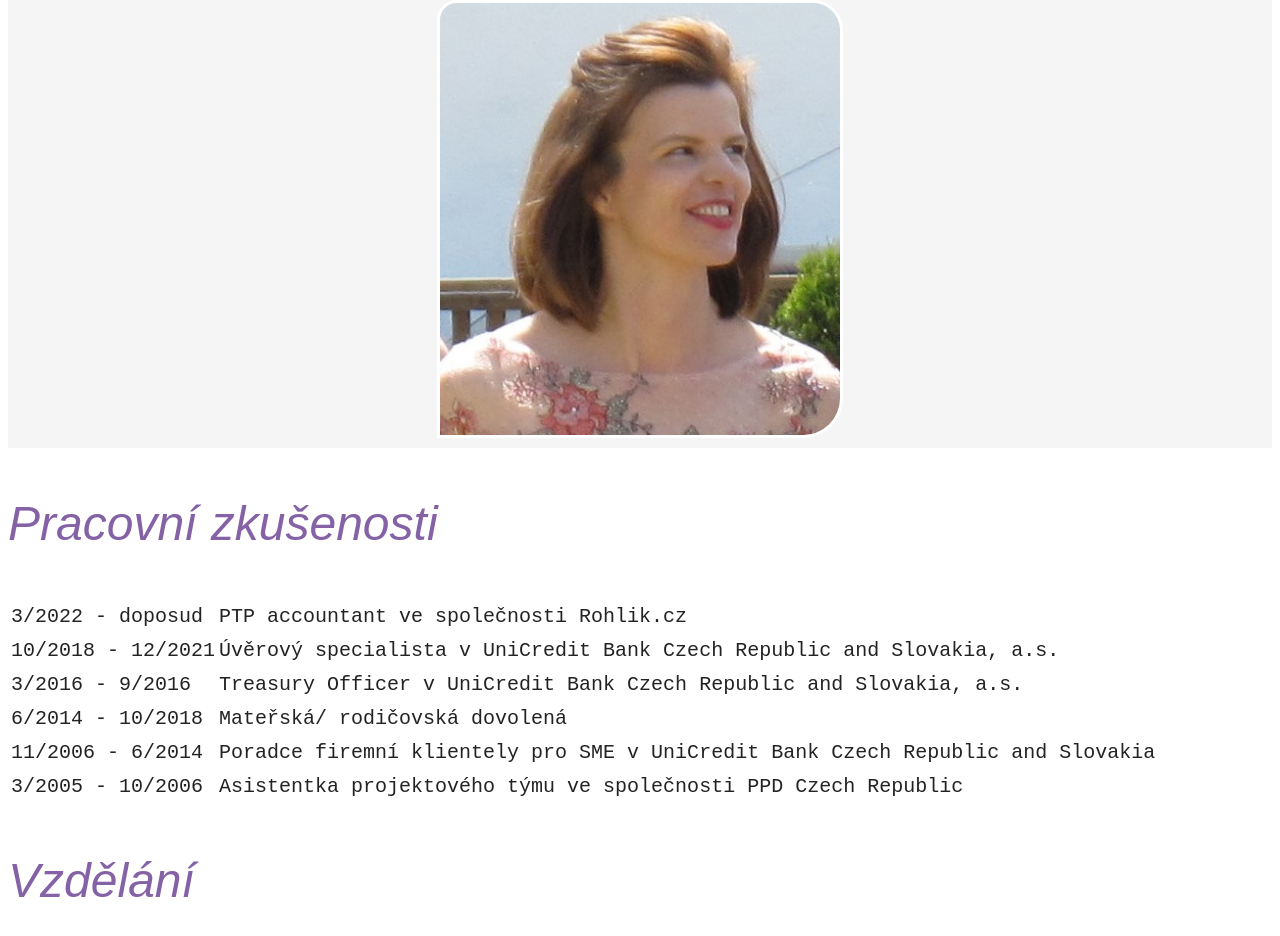
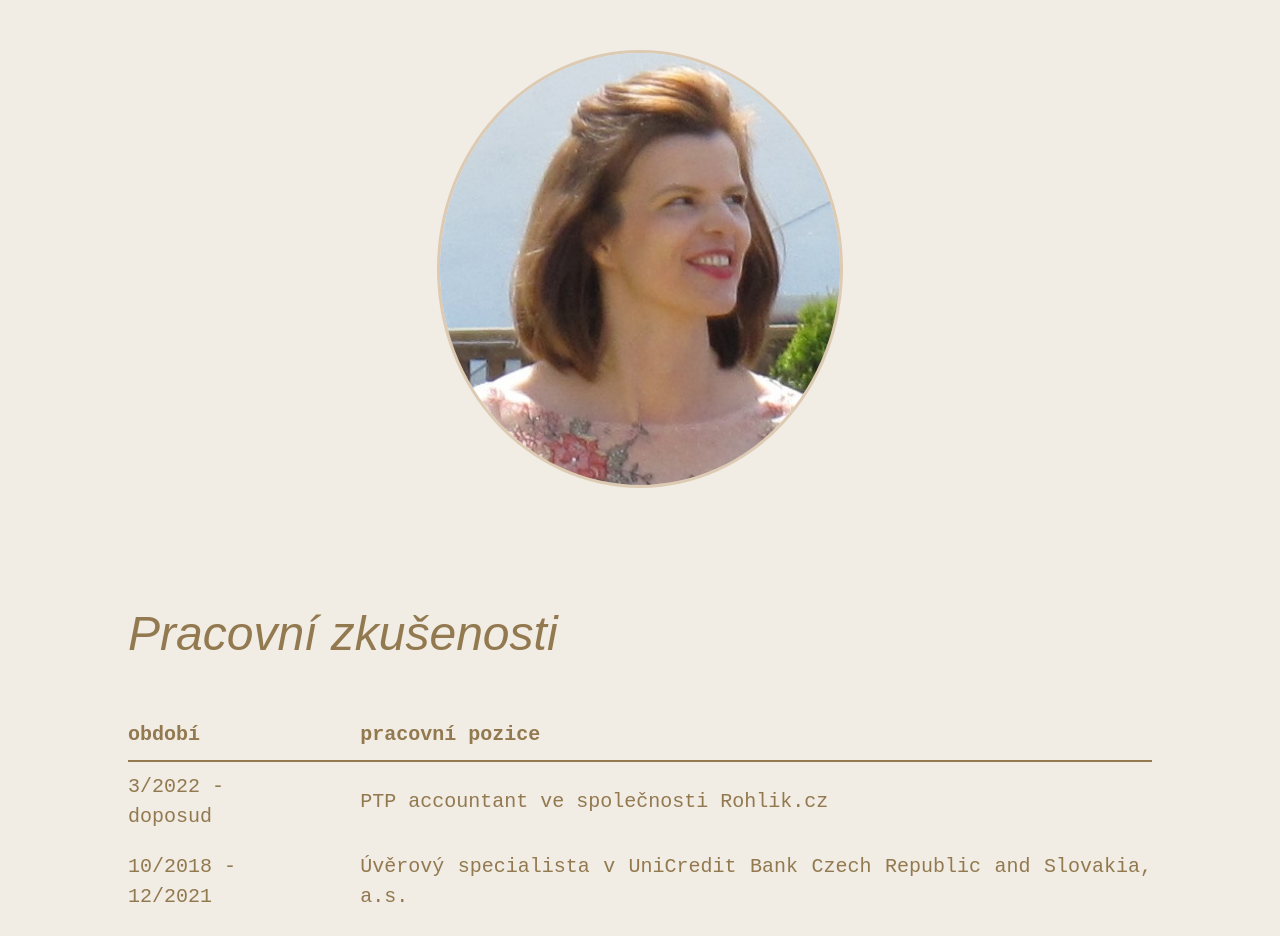
Before and after one commit to Bartiv/zivotopis, a plain HTML site: page index.html in a window 1280 px wide. Shown: the part 227-1163 px from the top of the page. Drawn offline with nearby package versions, Linux system fonts and the light colour scheme; a web font is replaced by a local one.

Commit message:
stylovani stranky

```diff
--- a/index.html
+++ b/index.html
@@ -20,6 +20,7 @@
     <!--tohle je hlavička stránky-->
 <header class="hlavicka">
         <h1>Ivana Bartošová</h1>
+
 <img class="foto-portret" src="obrazky/obrazek portret.jpg" alt="foto Ivany">
 </header>
 
@@ -31,32 +32,36 @@
         <h2>Pracovní zkušenosti</h2>
         <table>
             <tr>
+                <th>období</th>
+                <th class="pracovni-pozice">pracovní pozice</th>
+            </tr>
+            <tr>
                 <td>3/2022 - doposud</td>
-                <td>PTP accountant ve společnosti Rohlik.cz</td>
+                <td class="pracovni-pozice">PTP accountant ve společnosti Rohlik.cz</td>
         </tr>
             <tr>
                 <td>10/2018 - 12/2021</td>
-                <td>Úvěrový specialista v UniCredit Bank Czech Republic and Slovakia, a.s.</td>
+                <td class="pracovni-pozice">Úvěrový specialista v UniCredit Bank Czech Republic and Slovakia, a.s.</td>
             </tr>
 
             <tr>
                 <td> 3/2016 - 9/2016</td>
-                <td>Treasury Officer v UniCredit Bank Czech Republic and Slovakia, a.s.</td>
+                <td class="pracovni-pozice">Treasury Officer v UniCredit Bank Czech Republic and Slovakia, a.s.</td>
             </tr>
 
             <tr>
                 <td>6/2014 - 10/2018</td>
-                <td>Mateřská/ rodičovská dovolená</td>
+                <td class="pracovni-pozice">Mateřská/ rodičovská dovolená</td>
             </tr>
 
             <tr>
                 <td> 11/2006 - 6/2014</td>
-                <td>Poradce firemní klientely pro SME v UniCredit Bank Czech Republic and Slovakia</td>
+                <td class="pracovni-pozice">Poradce firemní klientely pro SME v UniCredit Bank Czech Republic and Slovakia</td>
             </tr>
 
             <tr>
                 <td>3/2005 - 10/2006</td>
-                <td> Asistentka projektového týmu ve společnosti PPD Czech Republic</td>
+                <td class="pracovni-pozice"> Asistentka projektového týmu ve společnosti PPD Czech Republic</td>
             </tr>
         </table>
 </section>
@@ -71,13 +76,13 @@
 <section class="jazykove-znalosti">
         <h2>Jazykové znalosti</h2>
         <p> Anglický jazyk - středné pokročilý<br>
-            Německý jazyk - začátečník<br>
+            Německý jazyk - začátečník
         </p>
 </section>
 
     <!-- sekce řidičský průkaz-->
 <section class="ridicsky-prukaz">
-        <h2>Řidičský průkaz</h2><br>
+        <h2>Řidičský průkaz</h2>
         <p>Skupina B</p>
 </section>
 
@@ -89,7 +94,7 @@
 
     <!-- sekce kontakt-->
     <section class="kontakt">
-            <h2>Kontakt</h2>
+            <h3>Kontakt</h3>
             <p><span class="material-symbols-outlined">
                 mail
                 </span><a href="mailto:ivcacha@gmail.com">  ivcacha@gmail.com</a></p>
--- a/style.css
+++ b/style.css
@@ -1,11 +1,12 @@
 body {
-    color: rgb(37, 34, 34);
-    background-color: white;
+    color: #92794F;
+    background-color: #F1ECE4;
     font-size: 20px;
     line-height: 1.5;
     font-weight: normal;
     font-family: 'Victor Mono', monospace;
     font-style: normal;
+    margin: 0
 
 }
 
@@ -15,45 +16,88 @@ h2,
 h3,
 a
  {
-    color: rgb(132, 98, 165);
+    color: #92794F;
     font-family: 'Blinker', sans-serif;
     font-style: italic;
     line-height: 1.5;
  }
 h1 {
     font-size: 80px;
-    font-style: italic;
+    font-style: bold;
     text-align: center;
     font-family: 'Victor Mono', monospace;
     font-weight: normal;
+    text-shadow: 0 3px 10px #C3B090;
+
 }
 
 h2 {
     font-size: 48px;
-    font-family: Georgia, 'Times New Roman', Times, sans-serif;
     font-family: 'Blinker', sans-serif;
     font-weight: normal;
+    margin-top: 0;
+    margin-bottom: 20;
+
 }
 
-.hlavicka,
+h3 {
+    font-family: 'Blinker', sans-serif;
+    font-size: 30px;
+    font-weight: bold;
+}
+.hlavicka {
+    text-align: center;
+    padding: 50px 30px;
+
+}
+
 .kontakt {
-    background-color: whitesmoke;
+    background-color: #F1ECE4;
     text-align: center;
 }
 
 .paticka {
-    background-color: rgb(96, 37, 151);
-    color: rgb(245, 243, 241);
-    text-align: left;
+    background-color: #92794F;
+    color: #F1ECE4;
+    text-align: center;
+    padding: 20px 0;
 
 }
 
 .foto-portret {
     width: 400px;
-    border: 3px solid white;
-    border-radius: 20px 30px 40px 0;
+    border: 3px solid #DDCAB2;
+    border-radius: 50%;
+    text-align: center;
 
 }
-.material-symbols-outlined {
-    line-height: 0.5;
+
+table {
+    border-spacing: 0;
 }
+th,
+td {
+    text-align: left;
+    padding: 10px 0;
+
+}
+
+.pracovni-pozice {
+    text-align: justify;
+    padding-left: 50px;
+
+
+}
+
+th {
+    border-bottom: 2px solid #92794F;
+}
+
+section {
+padding: 50px 10%;
+overflow: auto;
+
+}
+p {
+    line-height: 2;
+}
```
Also changed, not shown: obrazky/foto_halvicka.jpg (deleted), obrazky/foto_paticka.jpg (deleted), podklady/barvy.txt, 1 other file.
